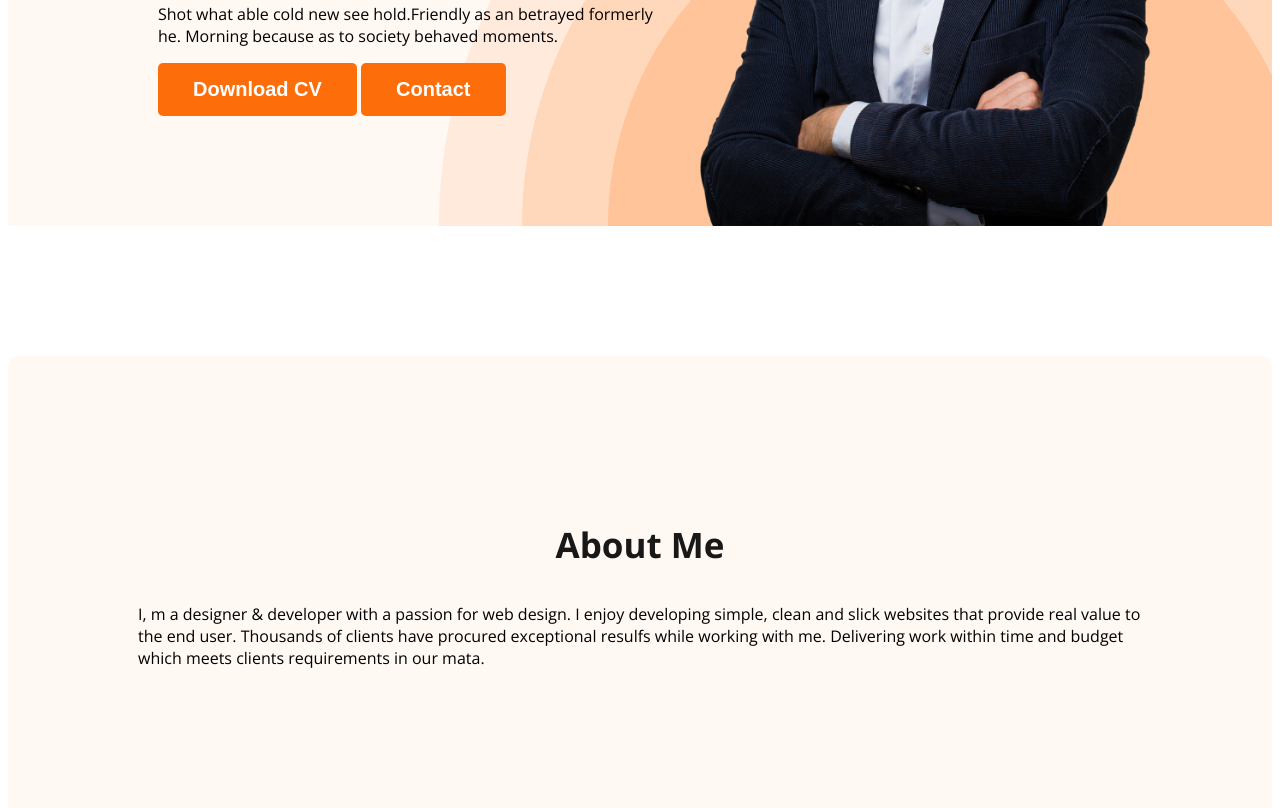
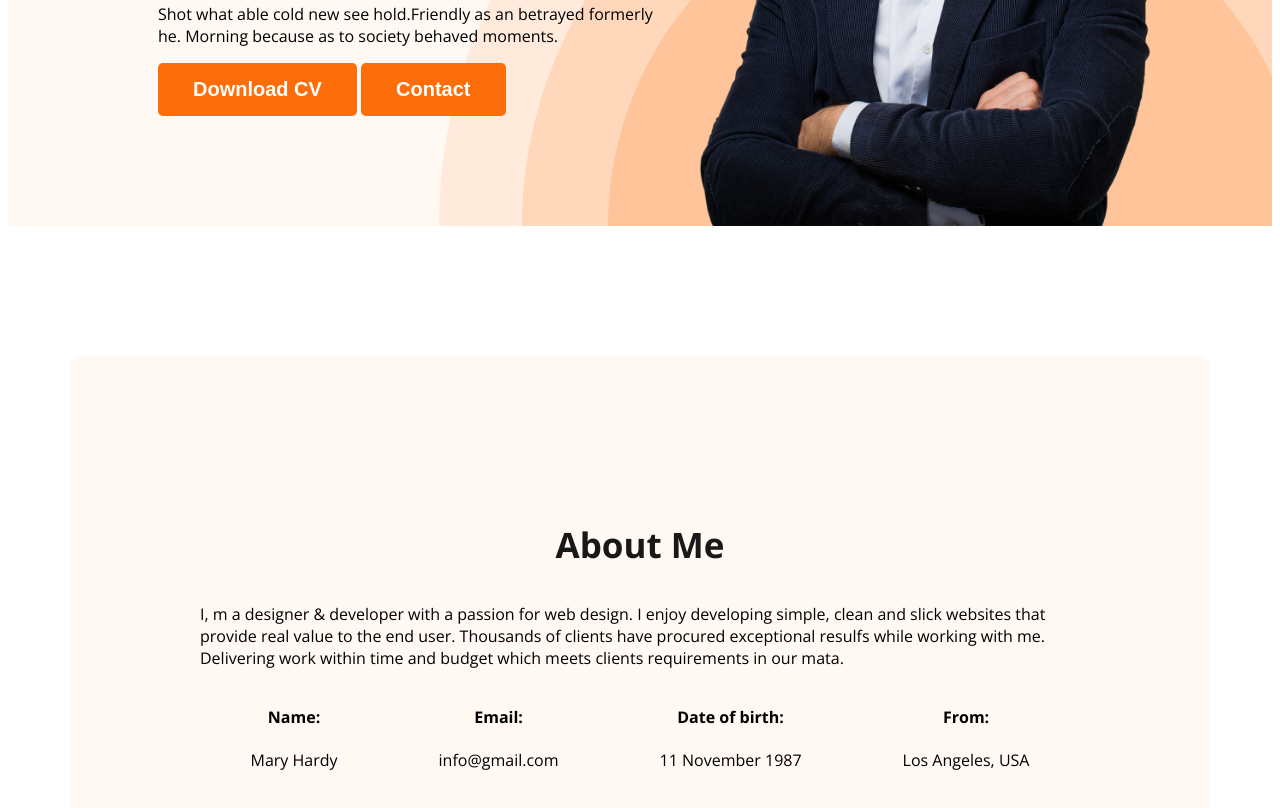
Before and after one commit to shaadistiak/webdeveloper-portfolio, a plain HTML site: page index.html in a window 1280 px wide. Shown: the part 542-1350 px from the top of the page. Drawn offline with nearby package versions, Linux system fonts and the light colour scheme.

Commit message:
added about information

```diff
--- a/index.html
+++ b/index.html
@@ -46,7 +46,27 @@
 <p class="sec-desciption">
     I, m a designer & developer with a passion for web design. I enjoy developing simple, clean and slick websites that provide real value to the end user. Thousands of clients have procured exceptional resulfs while working with me. Delivering work within time and budget which meets clients requirements in our mata.
 </p>
-
+<div class="about-info-container">
+    <div class="about-info">
+        <h4 class="info-title">Name:</h4>
+        <p class="info-description">Mary Hardy</p>
+    </div>
+    <div class="about-info">
+        <h4 class="info-title">Email:
+            </h4>
+        <p class="info-description">info@gmail.com</p>
+    </div>
+    <div class="about-info">
+        <h4 class="info-title">Date of birth:
+           </h4>
+        <p class="info-description">11 November 1987</p>
+    </div>
+    <div class="about-info">
+        <h4 class="info-title">From:
+           </h4>
+        <p class="info-description">Los Angeles, USA</p>
+    </div>
+</div>
 </section>
     </main>
     <footer>
--- a/styles/portfolio.css
+++ b/styles/portfolio.css
@@ -111,7 +111,12 @@ max-width: 500px;
 
 /*main section styles*/
 
+main{
 
+
+    max-width: 1140px;
+    margin: 0 auto;
+}
 
 /*about section styles*/
 .about{
@@ -121,3 +126,14 @@ max-width: 500px;
 background: #FFF8F3;
 margin: 130px 0;
 }
+
+.about-info-container{
+
+    display: flex;
+    justify-content: space-around;
+}
+
+.about-info{
+
+    text-align: center;
+}
```
